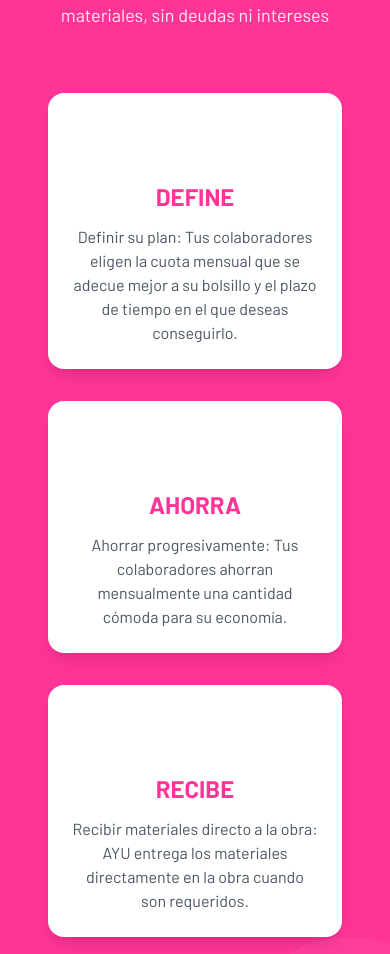
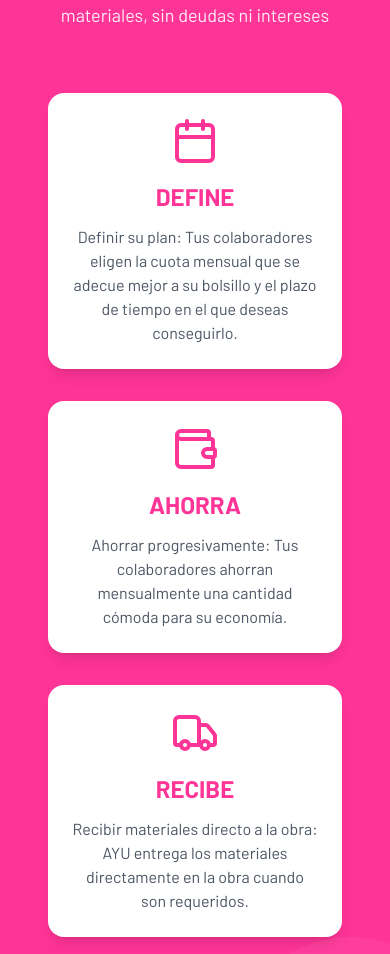
Before and after one commit to JoacoMaurtuaDiban/ayu-ventaja-competitiva-web, a React (Vite) app: page / in a window 390 px wide. Shown: the part 6223-7177 px from the top of the page. Built offline with nearby package versions, Linux system fonts and the light colour scheme.

Commit message:
feat: Add icons to process section cards
Adds icons to the cards in the process section, using fuchsia color and relevant icons for each card's content. Maintains existing card structure and responsiveness.

```diff
--- a/src/components/ProcessSection.tsx
+++ b/src/components/ProcessSection.tsx
@@ -1,20 +1,20 @@
 
 import React, { useRef, useEffect, useState } from 'react';
-import { ClipboardList, Wallet, Truck } from 'lucide-react';
+import { Calendar, Wallet, Truck } from 'lucide-react';
 
 const steps = [
   {
-    icon: <ClipboardList className="h-12 w-12 text-white" />,
+    icon: <Calendar className="h-12 w-12 text-[#FF3497]" />,
     title: 'DEFINE',
     description: 'Definir su plan: Tus colaboradores eligen la cuota mensual que se adecue mejor a su bolsillo y el plazo de tiempo en el que deseas conseguirlo.'
   },
   {
-    icon: <Wallet className="h-12 w-12 text-white" />,
+    icon: <Wallet className="h-12 w-12 text-[#FF3497]" />,
     title: 'AHORRA',
     description: 'Ahorrar progresivamente: Tus colaboradores ahorran mensualmente una cantidad cómoda para su economía.'
   },
   {
-    icon: <Truck className="h-12 w-12 text-white" />,
+    icon: <Truck className="h-12 w-12 text-[#FF3497]" />,
     title: 'RECIBE',
     description: 'Recibir materiales directo a la obra: AYU entrega los materiales directamente en la obra cuando son requeridos.'
   }
```
